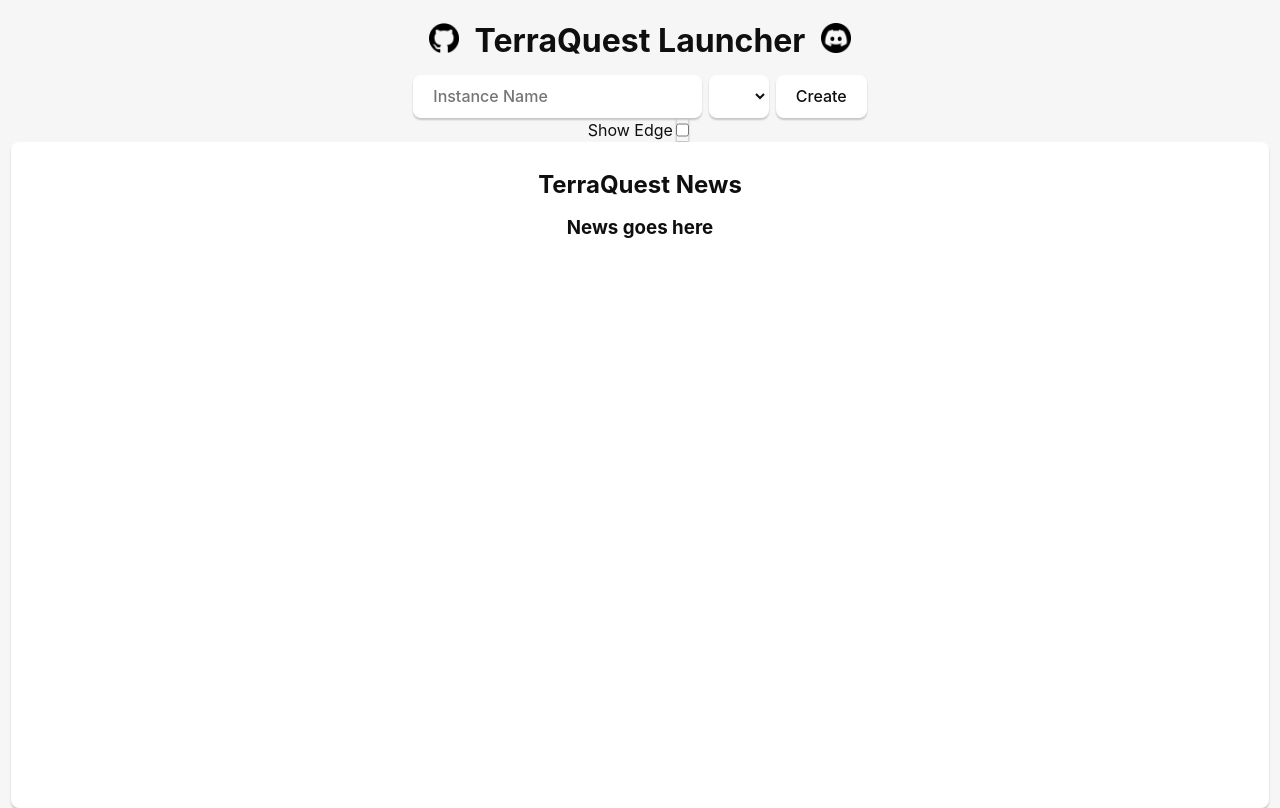
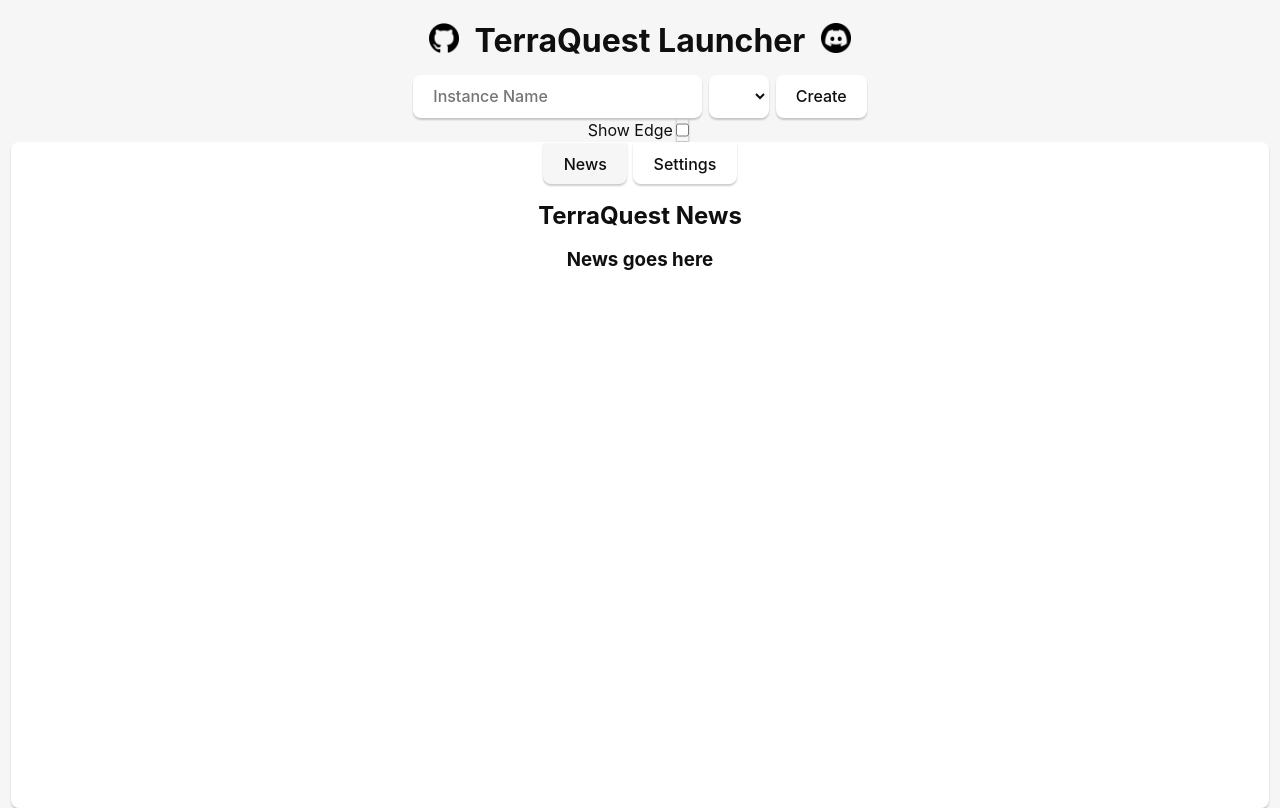
Before and after one commit to Lamby777/tq-launcher, a website built with Vite: page index.html in a window 1280 px wide. Built offline with nearby package versions, Linux system fonts and the light colour scheme.

Commit message:
add launcher tabs

```diff
--- a/index.html
+++ b/index.html
@@ -33,10 +33,19 @@
         </div>
     </div>
 
-    <div class="container" style="padding-top: 0">
     <div id="instances" class="row"></div>
 
-        <div id="bottom-panel" class="row fancy-bg">
+    <div id="bottom-panel" class="container row fancy-bg" style="padding-top: 0">
+        <div id="panel-tabs" class="row">
+            <button id="btn-news-tab" class="fancy-bg tab-btn tab-btn-selected">
+                News
+            </button>
+            <button id="btn-settings-tab" class="fancy-bg tab-btn">Settings</button>
+            <button id="btn-edit-tab" class="fancy-bg tab-btn" style="display: none">
+                Edit
+            </button>
+        </div>
+
         <div id="tq-news">
             <h2>TerraQuest News</h2>
             <h3>News goes here</h3>
@@ -51,7 +60,6 @@
                 <span id="cpanel-x-btn" class="noselect x-btn">&times;</span>
             </div>
             <button id="btn-delete" class="fancy-bg">Delete</button>
-            </div>
         </div>
     </div>
 </body>
--- a/src/styles.css
+++ b/src/styles.css
@@ -180,6 +180,16 @@ button.btn-delconf {
     color: white;
 }
 
+button.tab-btn {
+    border-top-left-radius: 0;
+    border-top-right-radius: 0;
+}
+
+button.tab-btn-selected {
+    background-color: #f6f6f6;
+    color: #0f0f0f;
+}
+
 @media (prefers-color-scheme: dark) {
     :root {
         color: #f6f6f6;
@@ -199,6 +209,11 @@ button.btn-delconf {
         color: initial;
     }
 
+    button.tab-btn-selected {
+        background-color: rebeccapurple;
+        color: #f6f6f6;
+    }
+
     button:active {
         background-color: #0f0f0f69;
     }
```
Lines whose indentation alone changed are shown as unchanged.
